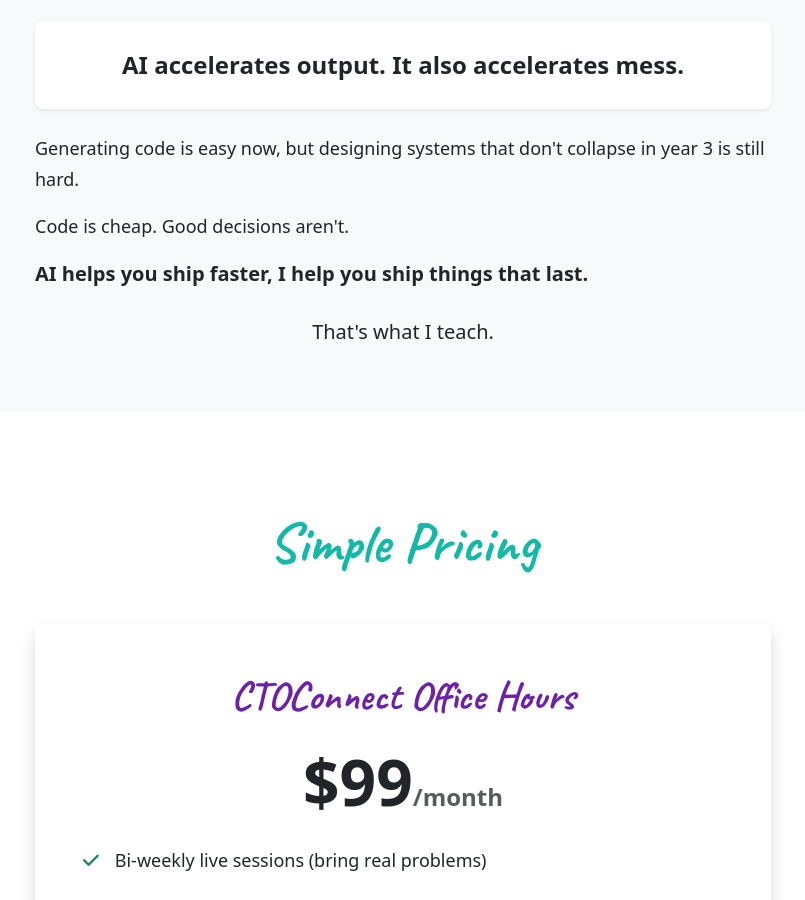
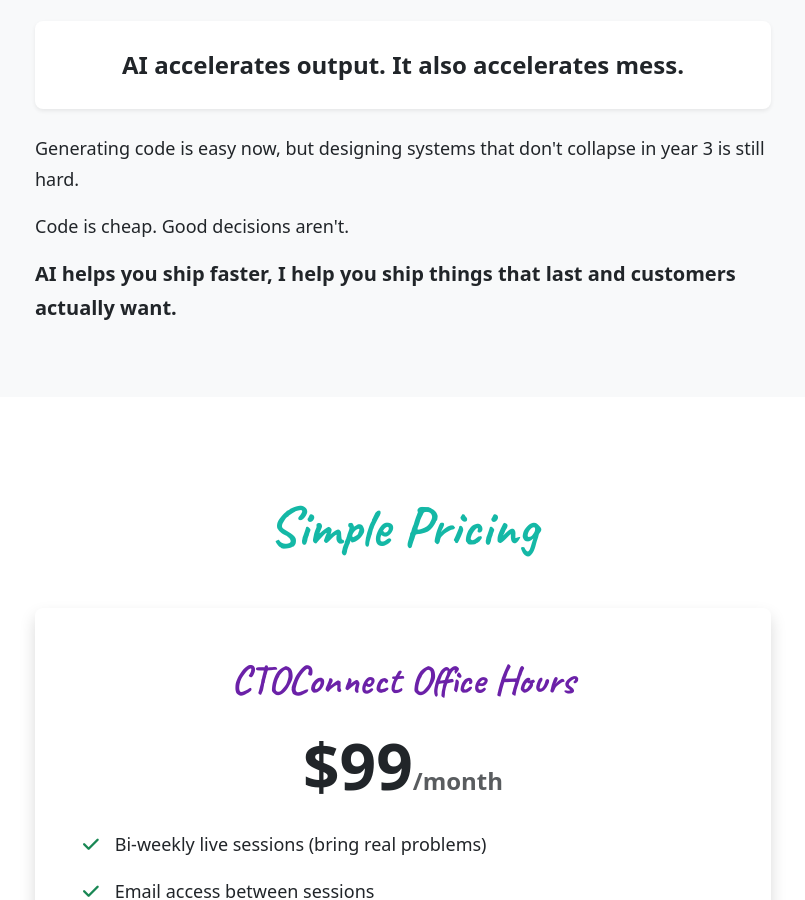
Before and after one commit to backupparachute/ctoconnect-website, a Jekyll site: the page built from index.html, in a window 1280 px wide and 900 px high, scrolled down 6808 px. Shown: the whole window, without its empty margins (237-1042 px from the left). Built offline with Jekyll 4.4.1, drawn with Linux system fonts in a browser that asks for light colours; comment, search, counter and statistics services are not loaded.

Commit message:
update copy

```diff
--- a/index.html
+++ b/index.html
@@ -246,8 +246,8 @@
 
                 <p class="mb-3">Generating code is easy now, but designing systems that don't collapse in year 3 is still hard.</p>
                 <p class="mb-3">Code is cheap. Good decisions aren't.</p>
-                <p class="fs-5 fw-bold mb-4">AI helps you ship faster, I help you ship things that last.</p>
-                <p class="lead text-center">That's what I teach.</p>
+                <p class="fs-5 fw-bold mb-4">AI helps you ship faster, I help you ship things that last and customers actually want.</p>
+                <!-- <p class="lead text-center">That's what I teach.</p> -->
             </div>
         </div>
     </div>
```
